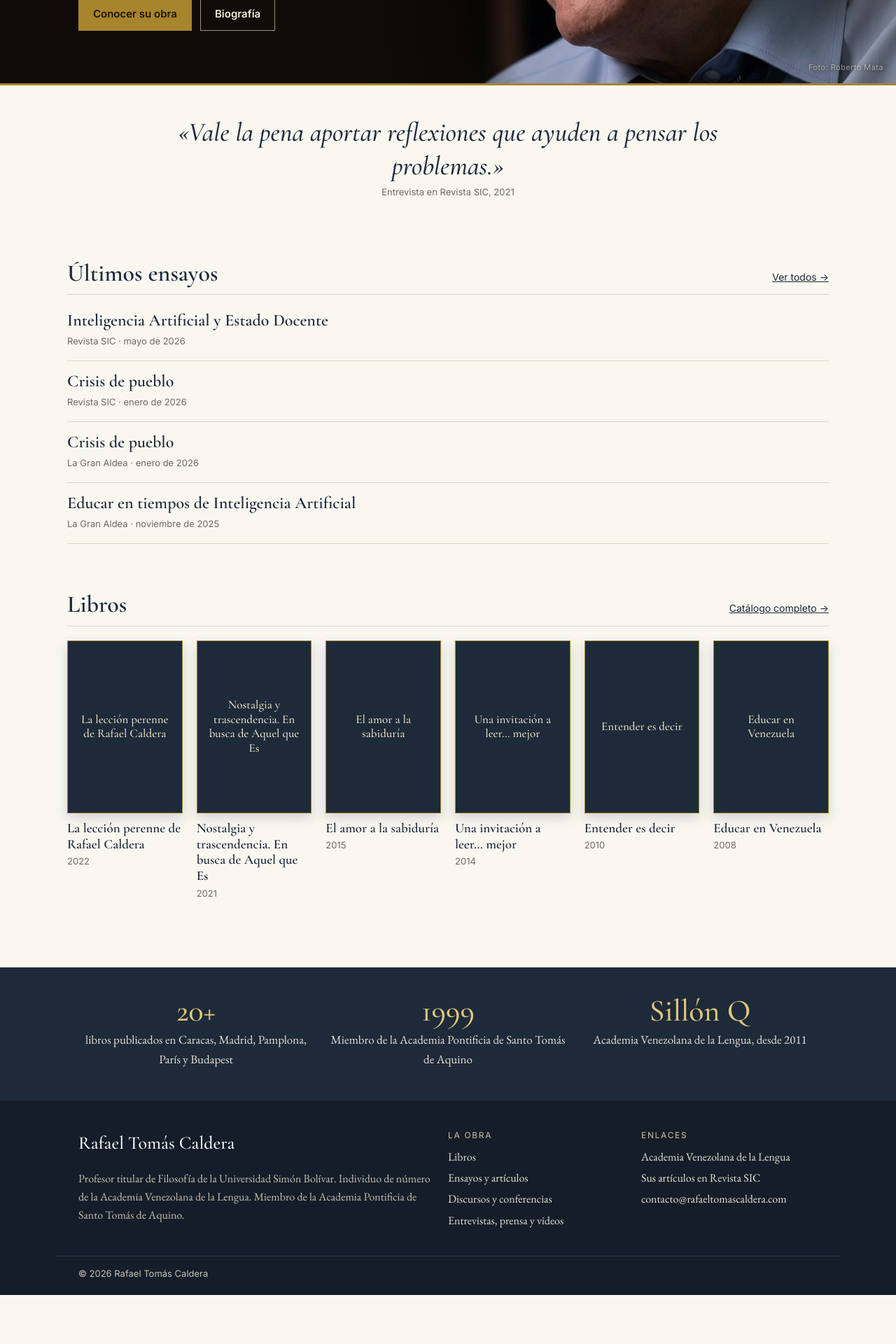
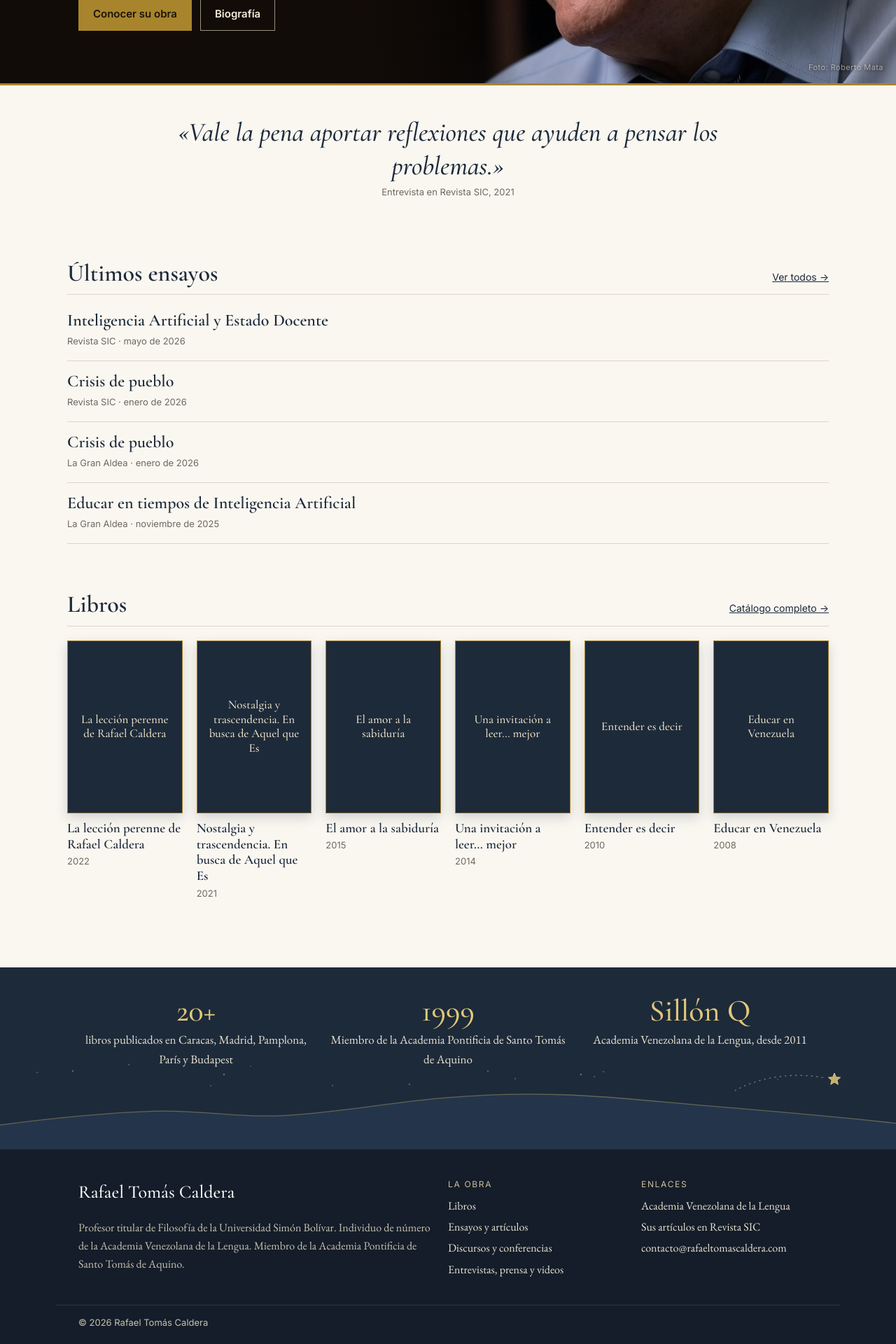
Before and after one commit to luisc393/rafaeltomascaldera, a Jekyll site: the page built from index.html, in a window 1280 px wide. Shown: the part 651-2571 px from the top of the page at 70% size. Built offline with Jekyll 4.4.1, drawn with Linux system fonts in a browser that asks for light colours; before the commit the page ends 2501 px from its top, so only the background shows below that.

Commit message:
Franja azul de la portada: silueta del Ávila y una estrella en dorado
Co-Authored-By: Claude Opus 5.5 <noreply@anthropic.com>
Claude-Session: https://claude.ai/code/session_01XD6NAZTec4mh3nwC3rB41p

```diff
--- a/assets/css/style.css
+++ b/assets/css/style.css
@@ -71,7 +71,8 @@ h2 { font-size: clamp(26px, 3.5vw, 34px); margin: 1.6em 0 .5em; }
 .bloque-cab { display: flex; justify-content: space-between; align-items: baseline; gap: 12px; border-bottom: 1px solid var(--linea); margin-bottom: 8px; }
 .bloque-cab h2 { margin: .8em 0 .3em; }
 .bloque-cab a { font-family: var(--sans); font-size: 14px; white-space: nowrap; }
-.franja { background: var(--azul); color: #e9e2d2; padding: 40px 0; margin-top: 32px; }
+.franja { background: var(--azul) url("../img/franja-avila.svg") center bottom / 1600px auto no-repeat; color: #e9e2d2; padding: 40px 0 110px; margin-top: 32px; }
+@media (min-width: 1600px) { .franja { background-size: 100% auto; } }
 .franja-grid { display: grid; gap: 24px; text-align: center; }
 @media (min-width: 720px) { .franja-grid { grid-template-columns: repeat(3, 1fr); } }
 .franja .cifra { font-family: var(--display); font-size: 44px; color: #e0c879; margin: 0; line-height: 1; }
```
Also changed, not shown: assets/img/franja-avila.svg (added).
